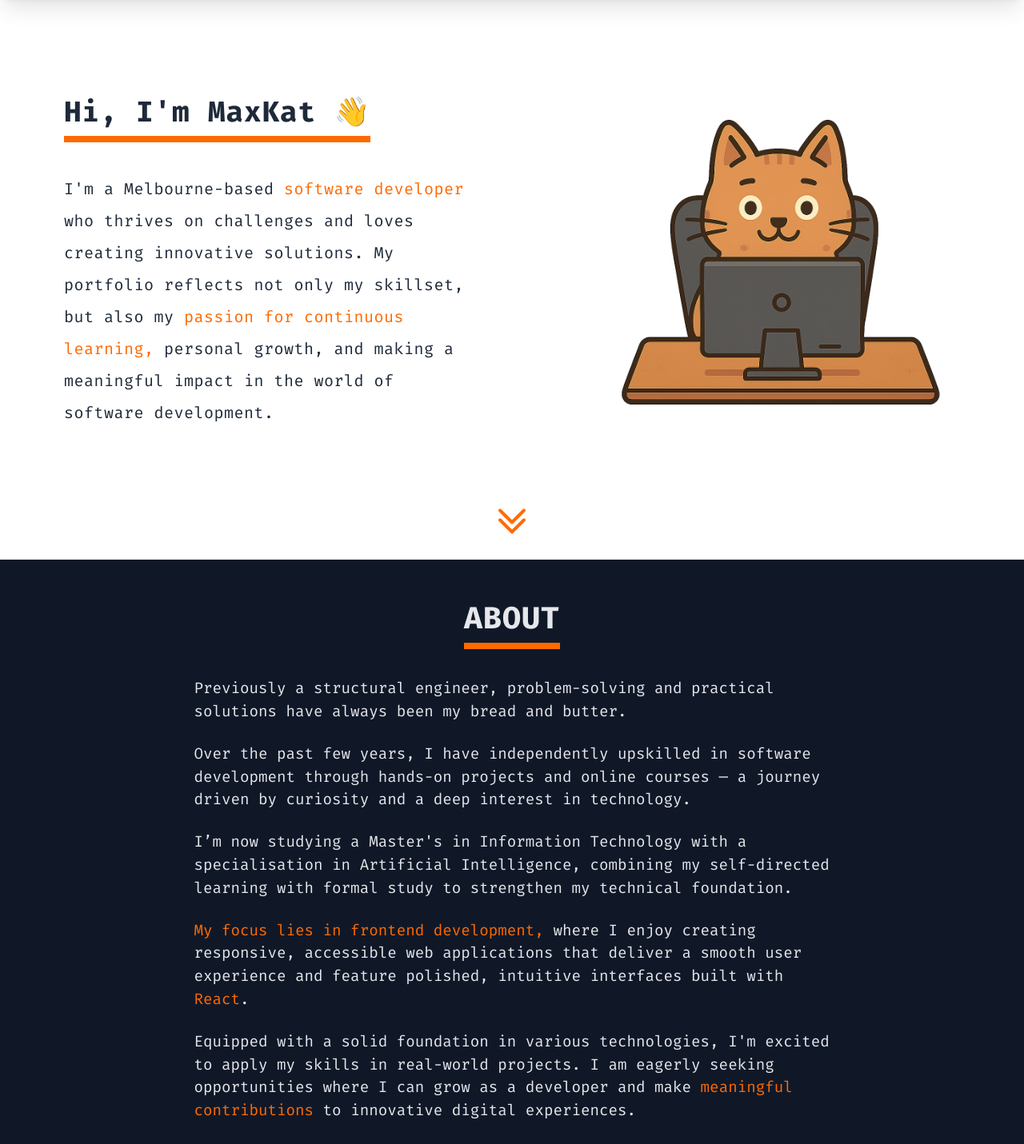
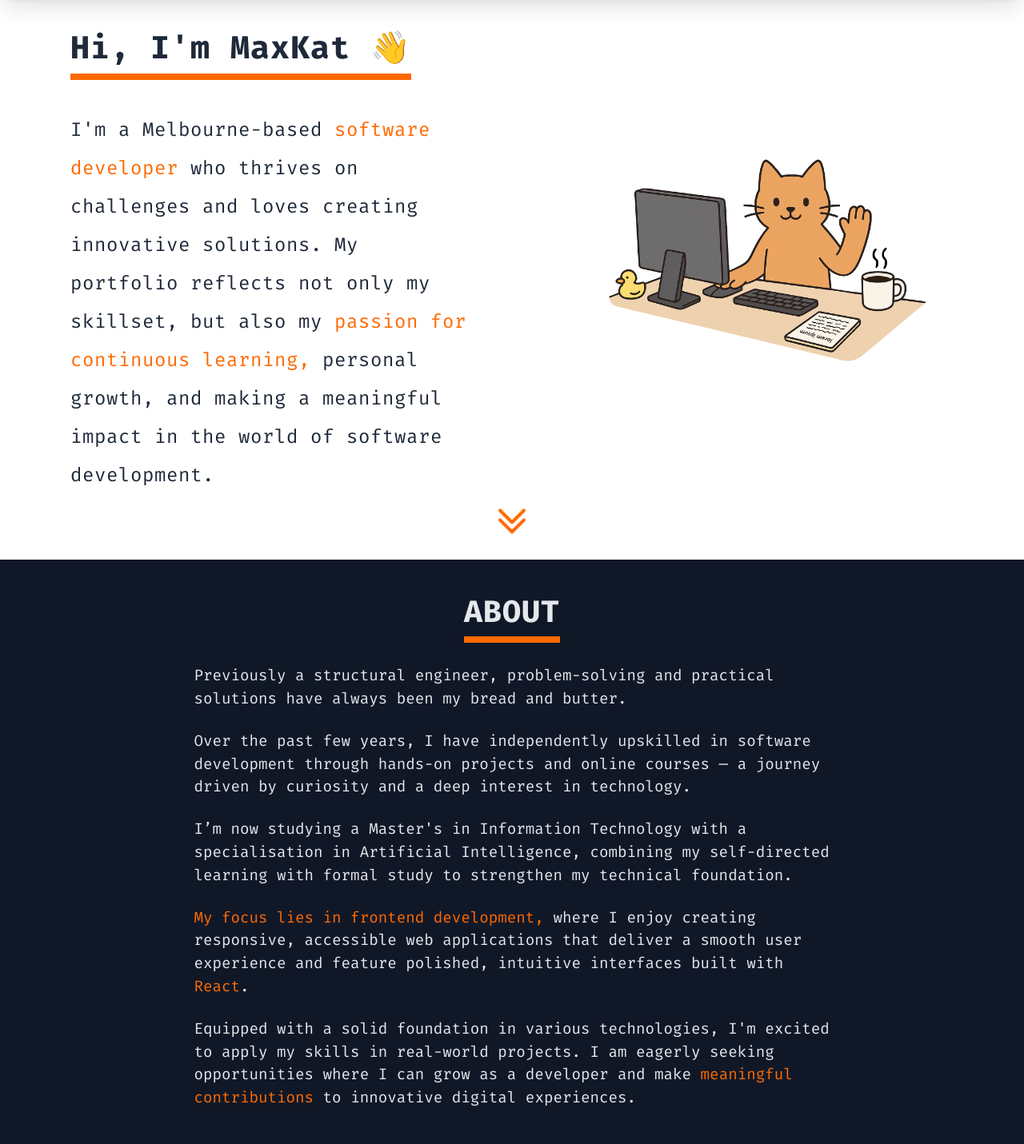
Before and after one commit to maxkatilius/mk-portfolio, a React (Vite) app: page / in a window 1280 px wide. Shown: the part 100-1531 px from the top of the page at 80% size. Built offline with nearby package versions, Linux system fonts and the light colour scheme.

Commit message:
image change and minor tailwind adjustments

```diff
--- a/src/App.tsx
+++ b/src/App.tsx
@@ -6,7 +6,7 @@ import Home from './pages/Home'
 function App() {
 
   return (
-    <div className='min-h-svh min-w-svw flex flex-col bg-white font-[Fira_Mono]'>
+    <div className='min-h-dvh min-w-dvw flex flex-col bg-white font-[Fira_Mono]'>
       <Header />
       <Home />
       <Footer />
--- a/src/components/About.tsx
+++ b/src/components/About.tsx
@@ -5,12 +5,12 @@ const About = () => {
         <section
             id="about"
             className="
-                sm:relative p-8 sm:px-14 lg:px-18
-                min-h-[calc(100vh-5rem)] flex flex-col justify-between gap-12 sm:gap-14 lg:gap-18 xl:gap-10 2xl:gap-12
+                sm:relative px-8 py-6 sm:px-14 lg:px-18
+                 min-h-[calc(100dvh-5rem)] xl:min-h-[calc(100dvh-6em] flex flex-col justify-between gap-12 sm:gap-14 lg:gap-18 xl:gap-10 2xl:gap-12
                 bg-gray-900 text-gray-200
-                scroll-mt-[5rem]
+                scroll-mt-[5rem] xl:-scroll-mt-[6em]
         ">
-            <h2 className="mb-2 mx-auto lg:mt-2 xl:mt-4">
+            <h2 className="mx-auto lg:mt-2 xl:mt-4">
                 <span className="border-b-8 border-orange-500 pb-2 text-center text-2xl md:text-[2rem] xl:text-[2.4rem] font-semibold tracking-wide">
                     ABOUT
                 </span>
--- a/src/components/Cat.tsx
+++ b/src/components/Cat.tsx
@@ -1,4 +1,5 @@
-import CatDev from "../assets/catDev.png"
+// import CatDev from "../assets/catDev.png"
+import CatDev from "../assets/mk-cat.png"
 
 type Props = {
   className: string
--- a/src/components/Hero.tsx
+++ b/src/components/Hero.tsx
@@ -6,23 +6,23 @@ const Hero = () => {
         <section
             id="hero"
             className="
-                min-h-[calc(100vh-5rem)]
+                min-h-[calc(100dvh-5rem)] xl:min-h-[calc(100dvh-6em]
                 sm:relative flex flex-col sm:flex-row sm:justify-between items-center sm:items-stretch xl:gap-8
-                pt-8 pb-4 px-10 sm:pb-14 md:px-14 xl:px-20
+                pt-8 pb-4 px-10 sm:pb-14 md:px-14 lg:px-20 xl:px-22 2xl:px-34
         ">
             <div
                 className="
                     sm:w-[45%] grow sm:flex-none flex flex-col justify-between sm:justify-center items-center sm:gap-10 xl:gap-14
                     leading-relaxed text-gray-800
             ">
-                <h1 className="text-center sm:self-start text-2xl lg:text-4xl 2xl:text-[3rem] text-gray-800">
+                <h1 className="text-center sm:self-start text-2xl lg:text-4xl xl:text-[2.5rem] 2xl:text-[3rem] text-gray-800">
                     <span className="border-b-8 border-orange-500 pb-2 font-semibold tracking-wide">
                         Hi, I'm MaxKat 👋
                     </span>
                 </h1>
                 <div>
                     <Cat className="sm:hidden w-full h-auto mb-2" />
-                    <p className="tracking-wide lg:text-xl 2xl:text-[1.7rem] lg:leading-8 xl:leading-loose">
+                    <p className="tracking-wide lg:text-xl xl:text-[1.5rem] 2xl:text-[1.7rem] md:leading-7 lg:leading-10 xl:leading-loose">
                         I'm a Melbourne-based{" "}
                         <span className="text-orange-500">software developer</span>{" "}
                         who thrives on challenges and loves creating innovative
--- a/src/components/Projects.tsx
+++ b/src/components/Projects.tsx
@@ -11,9 +11,9 @@ const Projects = () => {
             id="projects"
             className="
                 flex flex-col gap-10
-                min-h-[calc(100vh-5rem)] px-8 pb-6 pt-6 sm:px-10 md:px-24
+                min-h-[calc(100dvh-5rem)] xl:min-h-[calc(100dvh-6em] px-8 pb-6 pt-6 sm:px-10 md:px-24
                 bg-gradient-to-b from-gray-200 to-gray-100 text-gray-800
-                scroll-mt-[5rem]
+                scroll-mt-[5rem] xl:-scroll-mt-[6em]
         ">
             <div className="flex flex-col items-center gap-4 xl:gap-16">
                 <div className="flex flex-col gap-7">
@@ -32,7 +32,7 @@ const Projects = () => {
                     <div className="flex flex-col gap-4 xl:gap--8 xl:w-1/2 md:text-[1.2rem] lg:text-[1.2rem] xl:text-[1.35rem]">
                         <h3 className="text-center font-[500] text-[1.5rem] md:text-[1.8rem] lg:text-[1.9rem] xl:text-[2rem] tracking-wide py-1">
                             <a
-                                href="https://crocodile-mk.vercel.app/shop"
+                                href="https://crocodile-mk.vercel.app"
                                 rel="noreferrer"
                                 target="_blank"
                                 className="relative group inline-block font-[Quicksand] tracking-widest hover:text-[#0B6E4F] transition-all duration-500"
@@ -44,7 +44,7 @@ const Projects = () => {
                         </h3>
                         <div className="group overflow-hidden rounded border-4 xl:hidden">
                             <a
-                                href="https://crocodile-mk.vercel.app/shop"
+                                href="https://crocodile-mk.vercel.app"
                                 rel="noreferrer"
                                 target="_blank"
                             >
@@ -67,7 +67,7 @@ const Projects = () => {
                             </div>
                         </a>
                         <a
-                            href="https://crocodile-mk.vercel.app/shop"
+                            href="https://crocodile-mk.vercel.app"
                             rel="noreferrer"
                             target="_blank"
                             className="xl:hidden"
@@ -147,7 +147,7 @@ const Projects = () => {
                     <div className="hidden w-[45%] xl:flex flex-col items-center gap-5 m-auto">
                         <div className="group overflow-hidden rounded border-4 shadow-xl">
                             <a
-                                href="https://crocodile-mk.vercel.app/shop"
+                                href="https://crocodile-mk.vercel.app"
                                 rel="noreferrer"
                                 target="_blank"
                             >
@@ -170,7 +170,7 @@ const Projects = () => {
                             </div>
                         </a>
                         <a
-                            href="https://crocodile-mk.vercel.app/shop"
+                            href="https://crocodile-mk.vercel.app"
                             rel="noreferrer"
                             target="_blank"
                             className="w-72"
@@ -237,7 +237,7 @@ const Projects = () => {
                             <span className="font-semibold font-['M_PLUS_Rounded_1c'] tracking-widest">palatable </span>
                             is an interactive color palette generator designed for designers
                             and developers who want creative control over their colour schemes.
-                            With support for multiple colour modes, customizable generation logic,
+                            With support for multiple colour modes, customisable generation logic,
                             and persistent local storage, <span className="font-['M_PLUS_Rounded_1c'] tracking-widest">palatable </span>
                             offers a visually engaging and technically rich experience.
                         </p>
@@ -250,8 +250,8 @@ const Projects = () => {
                                     - Colour Modes:
                                 </span>{" "}
                                 Custom logic that utilises colour theory to
-                                generate colour palettes according to users
-                                custom selection.
+                                generate multi-layered colour palettes
+                                according to user preferences.
                             </li>
                             <li>
                                 <span className="font-bold">- Name Match:</span>{" "}
@@ -263,7 +263,7 @@ const Projects = () => {
                                 <span className="font-bold">
                                     - Save Palettes:
                                 </span>{" "}
-                                Store favorite colour combinations in local
+                                Store your favorite colour combinations in local
                                 storage and download .png swatches.
                             </li>
                         </ul>
```
Also changed, not shown: src/assets/crocodile.png, src/assets/mk-cat.png (added).
